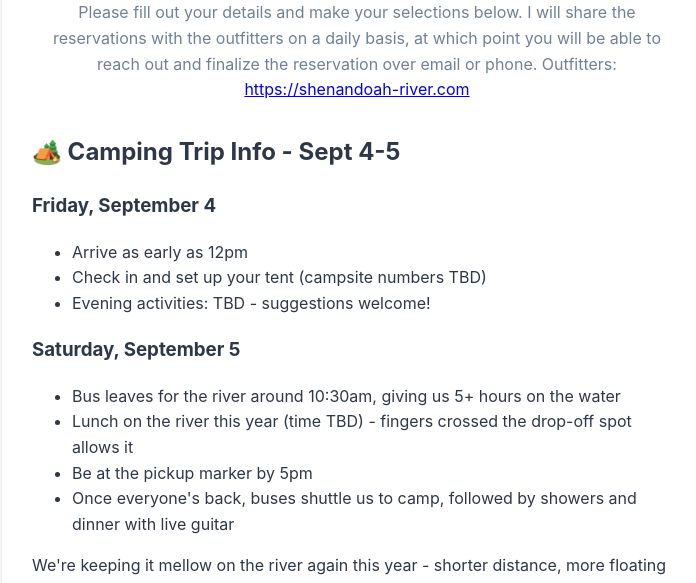
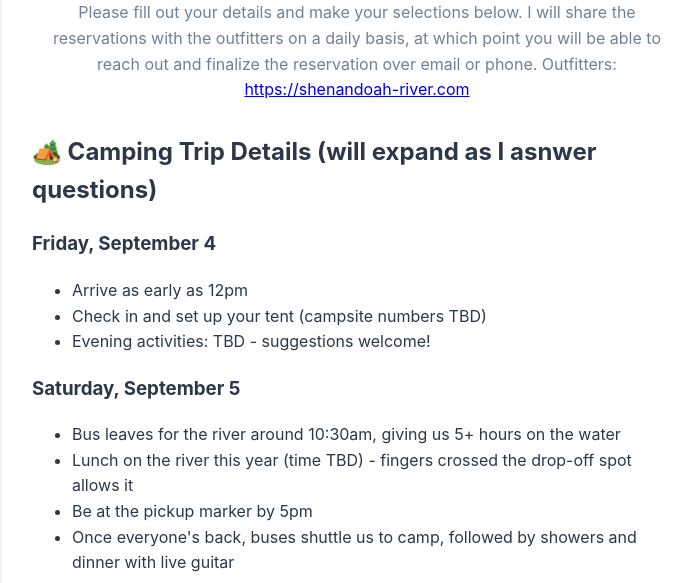
Before and after one commit to alternarium/river_trip_selector, a plain HTML site: page index.html in a window 1280 px wide. Shown: the part 168-751 px from the top of the page, without its empty margins (283-979 px from the left). Drawn offline with Linux system fonts and the light colour scheme.

Commit message:
index.html

```diff
--- a/index.html
+++ b/index.html
@@ -206,7 +206,7 @@
 
     <!--Description -->
 
-<h2>🏕️ Camping Trip Info - Sept 4-5</h2>
+<h2>🏕️ Camping Trip Details (will expand as I asnwer questions)</h2>
 <h3>Friday, September 4</h3>
 <ul>
   <li>Arrive as early as 12pm</li>
```
